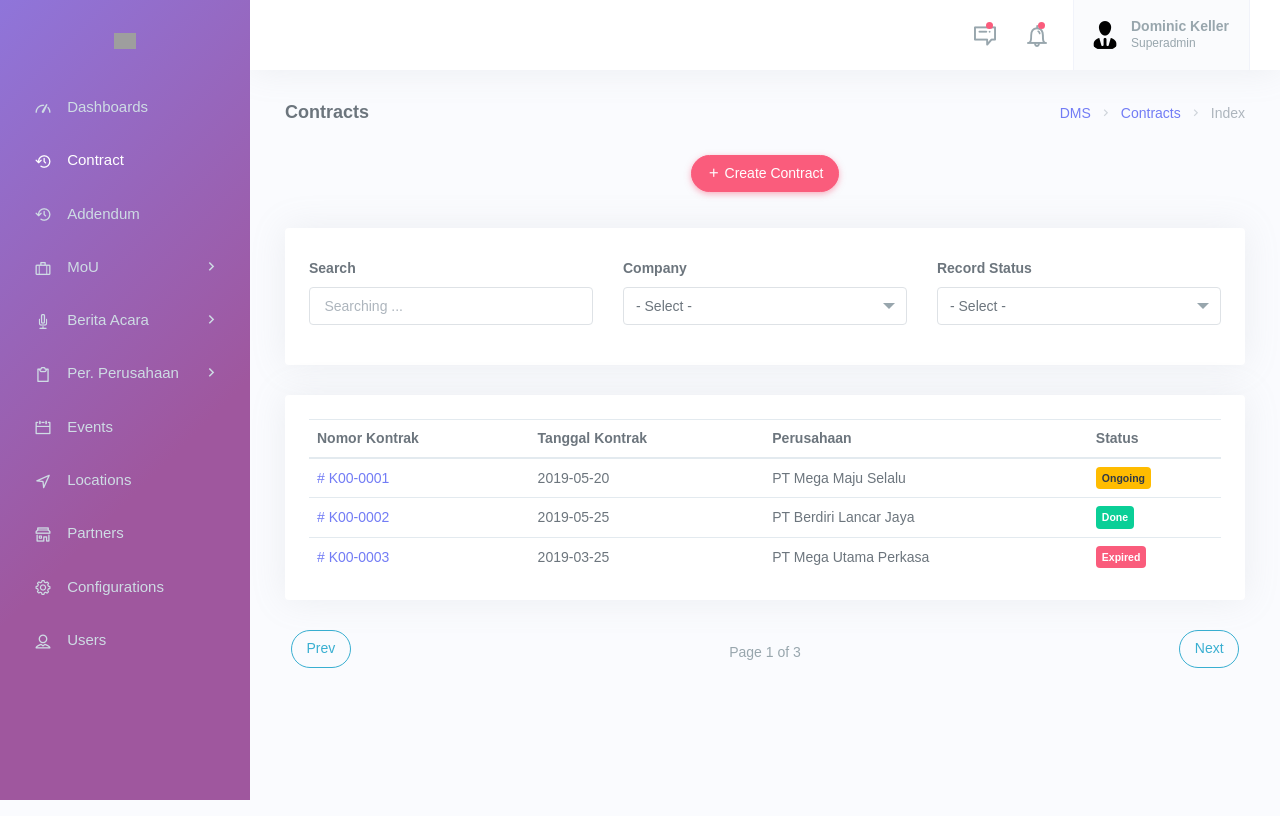
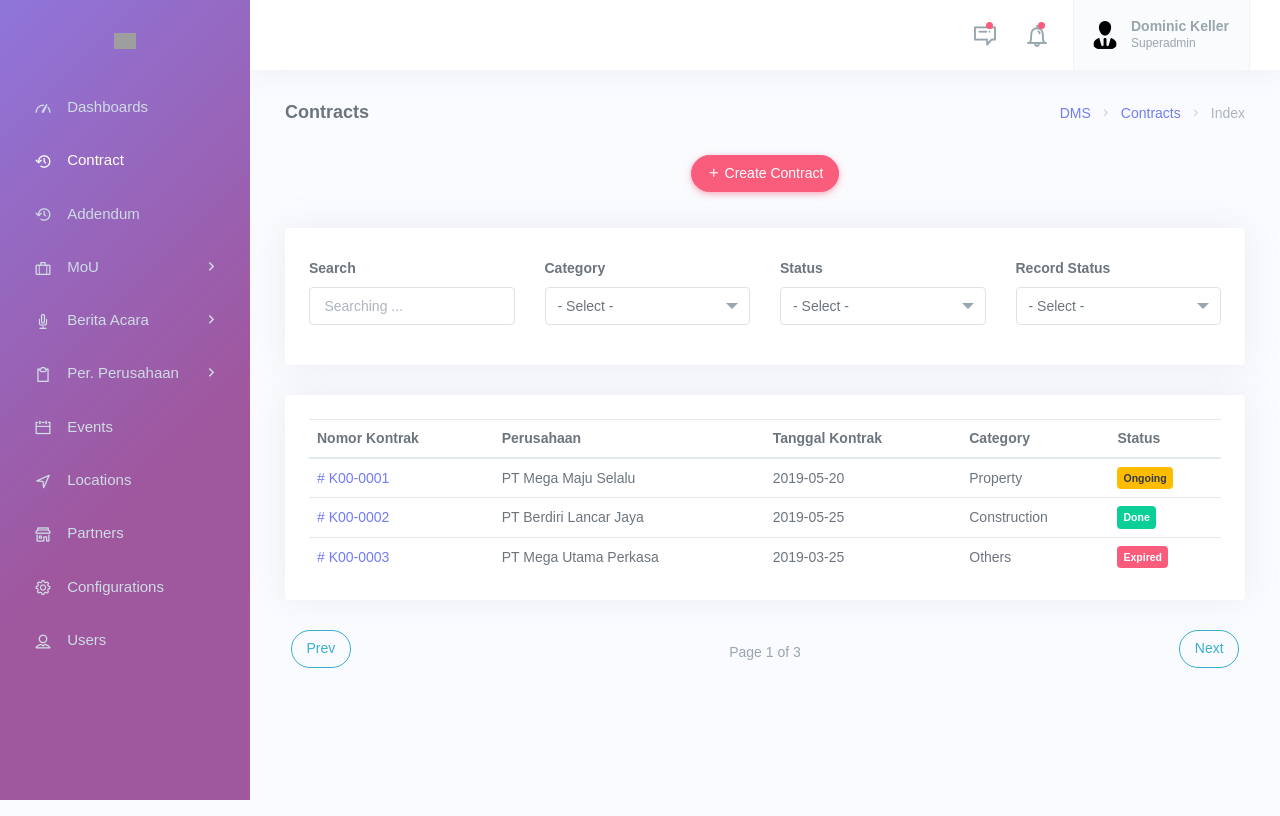
Before and after one commit to simonnicholov/document_management, a Django app: page /backoffice/contracts/ in a window 1280 px wide. Shown: the top 816 px of the page. Run offline with Django 3.2, Linux system fonts and the light colour scheme; some libraries are stand-ins or nearby versions; some web fonts are replaced; grey boxes are pictures that could not be loaded.

Commit message:
added contract category

```diff
--- a/templates/addendums/index.html
+++ b/templates/addendums/index.html
@@ -11,7 +11,7 @@
                 <div class="page-title-right">
                     <ol class="breadcrumb m-0">
                         <li class="breadcrumb-item"><a href="{% url 'backoffice:dashboard' %}">DMS</a></li>
-                        <li class="breadcrumb-item"><a href="{% url 'backoffice:addendums:index' %}">Addendum</a></li>
+                        <li class="breadcrumb-item"><a href="{% url 'backoffice:addendums:index' %}">Addendums</a></li>
                         <li class="breadcrumb-item active">Index</li>
                     </ol>
                 </div>
@@ -44,7 +44,7 @@
                         <label>Category</label>
                         <select id="category" name="category" class="form-control select2" data-toggle="select2">
                             <option>- Select -</option>
-                            <option>Contract</option>
+                            <option>Construction</option>
                             <option>Property</option>
                             <option>Others</option>
                         </select>
--- a/templates/contracts/index.html
+++ b/templates/contracts/index.html
@@ -31,24 +31,35 @@
     <div class="card">
         <div class="card-body">
             <div class="row mt-1">
-                <div class="col-md-4">
+                <div class="col-md-3">
                     <label>Search</label>
                     <div class="form-group">
                         <input type="text" id="simpleinput" class="form-control" placeholder="Searching ...">
                     </div>
                 </div>
-                <div class="col-md-4">
+                <div class="col-md-3">
                     <div class="form-group">
-                        <label>Company</label>
-                        <select id="company" name="company" class="form-control select2" data-toggle="select2">
+                        <label>Category</label>
+                        <select id="category" name="category" class="form-control select2" data-toggle="select2">
                             <option>- Select -</option>
-                            <option>PT Mega Maju Selalu</option>
-                            <option>PT Berdiri Lancar Jaya</option>
-                            <option>PT Mega Utama Perkasa</option>
+                            <option>Construction</option>
+                            <option>Property</option>
+                            <option>Others</option>
                         </select>
                     </div>
                 </div>
-                <div class="col-md-4">
+                <div class="col-md-3">
+                    <div class="form-group">
+                        <label>Status</label>
+                        <select id="status" name="status" class="form-control select2" data-toggle="select2">
+                            <option>- Select -</option>
+                            <option>Ongoing</option>
+                            <option>Done</option>
+                            <option>Expired</option>
+                        </select>
+                    </div>
+                </div>
+                <div class="col-md-3">
                     <div class="form-group">
                         <label>Record Status</label>
                         <select id="record_status" name="record_status" class="form-control select2" data-toggle="select2">
@@ -70,28 +81,32 @@
                         <tr>
                             <!-- <th class="text-center">Action</th> -->
                             <th>Nomor Kontrak</th>
+                            <th>Perusahaan</th>
                             <th>Tanggal Kontrak</th>
-                            <th>Perusahaan</th>
+                            <th>Category</th>
                             <th>Status</th>
                         </tr>
                     </thead>
                     <tbody>
                         <tr>
                             <td><a href="{% url 'backoffice:contracts:details' 1 %}"># K00-0001</a></td>
+                            <td>PT Mega Maju Selalu</td>
                             <td>2019-05-20</td>
-                            <td>PT Mega Maju Selalu</td>
+                            <td>Property</td>
                             <td><span class="badge badge-warning p-1">Ongoing</span></td>
                         </tr>
                         <tr>
                             <td><a href="{% url 'backoffice:contracts:details' 1 %}"># K00-0002</a></td>
+                            <td>PT Berdiri Lancar Jaya</td>
                             <td>2019-05-25</td>
-                            <td>PT Berdiri Lancar Jaya</td>
+                            <td>Construction</td>
                             <td><span class="badge badge-success p-1">Done</span></td>
                         </tr>
                         <tr>
                             <td><a href="{% url 'backoffice:contracts:details' 1 %}"># K00-0003</a></td>
+                            <td>PT Mega Utama Perkasa</td>
                             <td>2019-03-25</td>
-                            <td>PT Mega Utama Perkasa</td>
+                            <td>Others</td>
                             <td><span class="badge badge-danger p-1">Expired</span></td>
                         </tr>
                     </tbody>
--- a/templates/contracts/upload.html
+++ b/templates/contracts/upload.html
@@ -11,7 +11,7 @@
                 <div class="page-title-right">
                     <ol class="breadcrumb m-0">
                         <li class="breadcrumb-item"><a href="{% url 'backoffice:dashboard' %}">DMS</a></li>
-                        <li class="breadcrumb-item"><a href="javascript: void(0);">Contracts</a></li>
+                        <li class="breadcrumb-item"><a href="{% url 'backoffice:contracts:index' %}">Contracts</a></li>
                         <li class="breadcrumb-item"><a href="{% url 'backoffice:contracts:details' 1 %}">Details</a></li>
                         <li class="breadcrumb-item active">Upload</li>
                     </ol>
```
Also changed, not shown: templates/contracts/add.html (+11 -0 lines), templates/contracts/delete.html (+17 -8 lines), templates/contracts/details.html (+8 -0 lines), templates/contracts/edit.html (+12 -1 lines).
